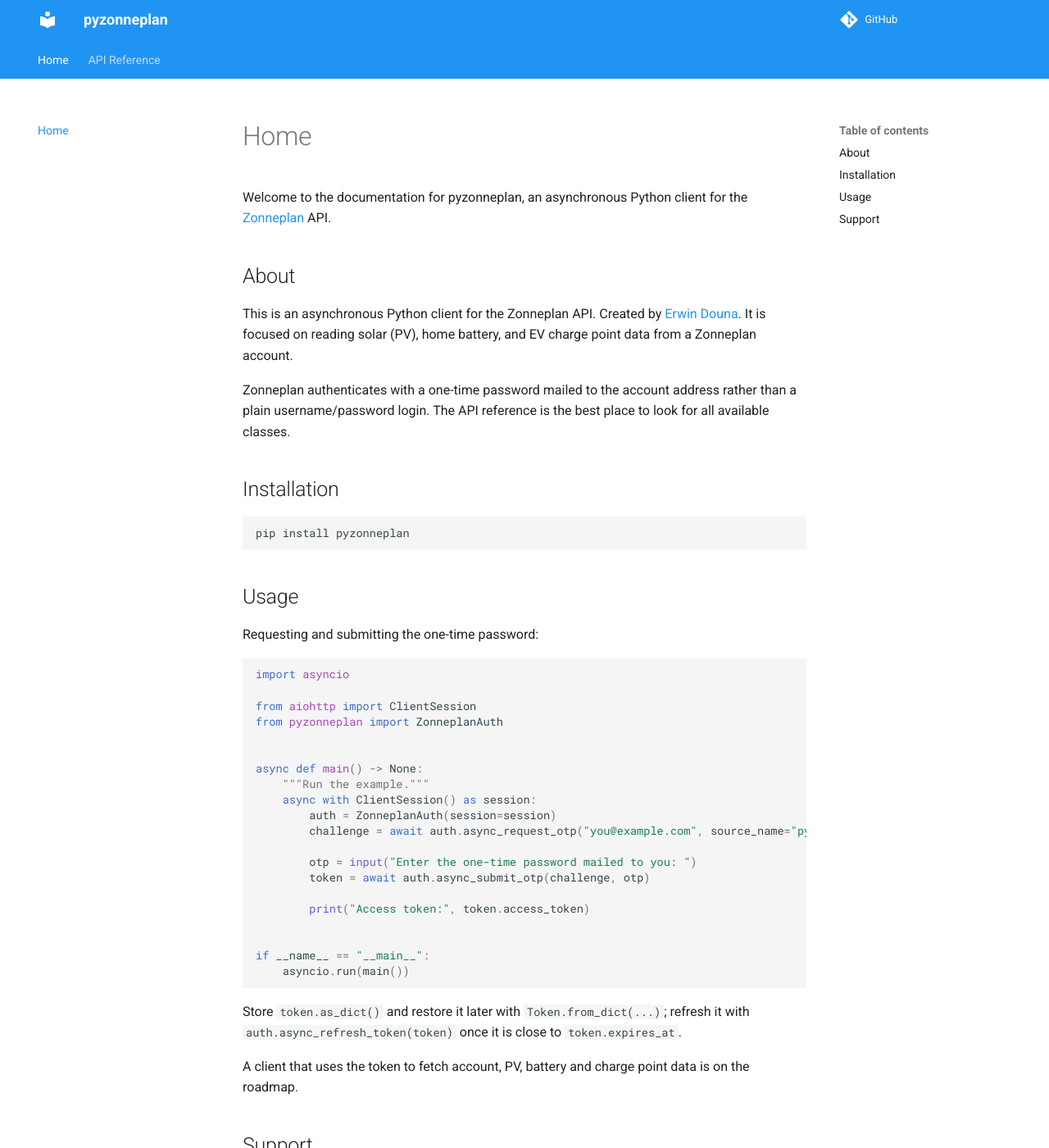
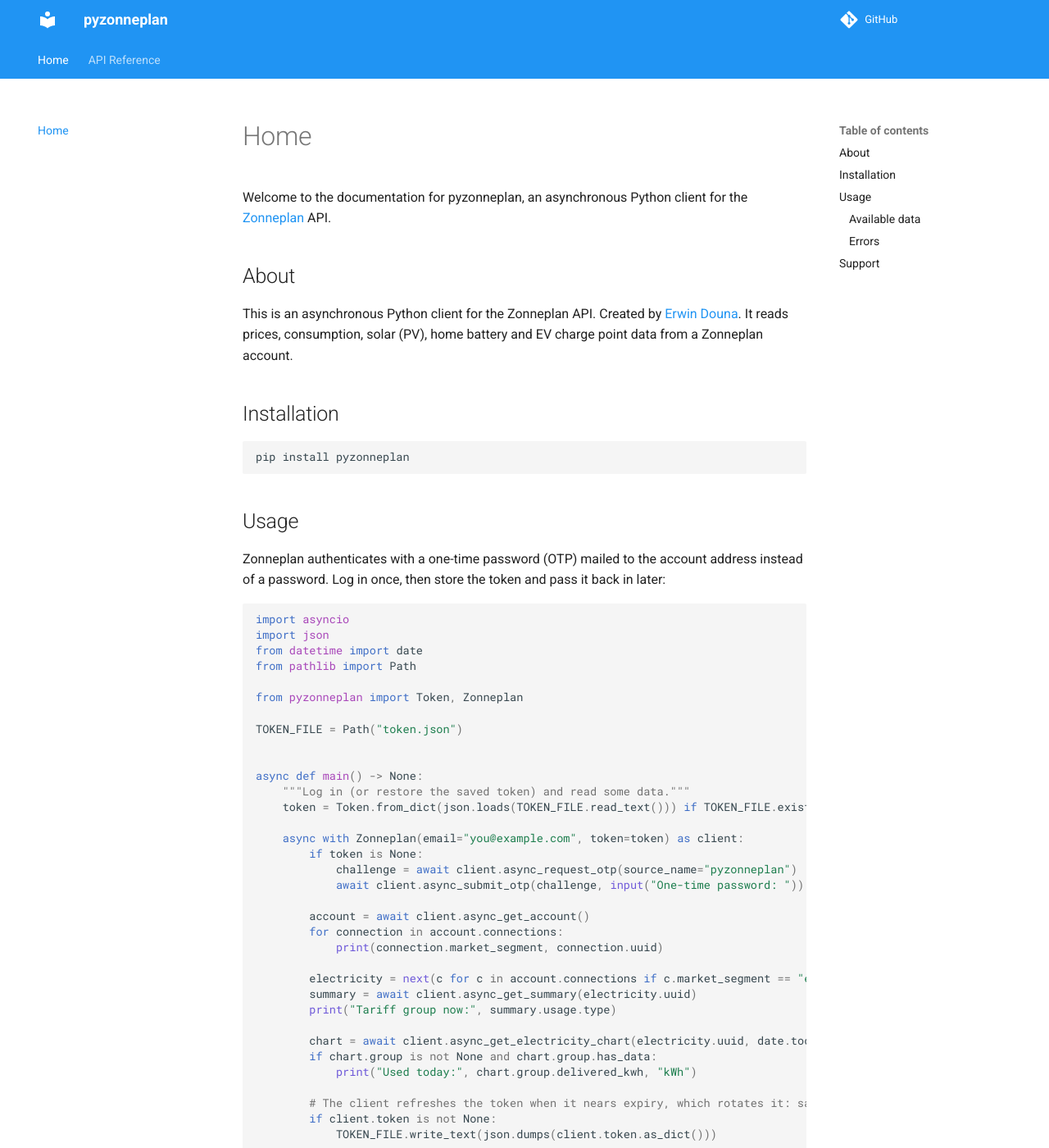
Before and after one commit to erwindouna/pyzonneplan, an MkDocs documentation site: the page built from docs/index.md, in a window 1280 px wide and 1400 px high. Shown: the whole window at 82% size. Built offline with MkDocs 1.6.1 and Material for MkDocs 9.7.7, drawn with Linux system fonts in a browser that asks for light colours; comment, search, counter and statistics services are not loaded; some of the changed text lies outside the part shown.

Commit message:
Update usage docs
The usage example used a ZonneplanAuth class that doesn't exist. Show
the real login and token restore flow, list the available methods and
document units, the late data without a P1 meter and the errors.

````diff
--- a/docs/index.md
+++ b/docs/index.md
@@ -4,9 +4,7 @@
 
 ## About
 
-This is an asynchronous Python client for the Zonneplan API. Created by [Erwin Douna](https://github.com/erwindouna). It is focused on reading solar (PV), home battery, and EV charge point data from a Zonneplan account.
-
-Zonneplan authenticates with a one-time password mailed to the account address rather than a plain username/password login. The API reference is the best place to look for all available classes.
+This is an asynchronous Python client for the Zonneplan API. Created by [Erwin Douna](https://github.com/erwindouna). It reads prices, consumption, solar (PV), home battery and EV charge point data from a Zonneplan account.
 
 ## Installation
 
@@ -16,34 +14,88 @@
 
 ## Usage
 
-Requesting and submitting the one-time password:
+Zonneplan authenticates with a one-time password (OTP) mailed to the account address instead of a password.
+Log in once, then store the token and pass it back in later:
 
 ```python
 import asyncio
+import json
+from datetime import date
+from pathlib import Path
 
-from aiohttp import ClientSession
-from pyzonneplan import ZonneplanAuth
+from pyzonneplan import Token, Zonneplan
+
+TOKEN_FILE = Path("token.json")
 
 
 async def main() -> None:
-    """Run the example."""
-    async with ClientSession() as session:
-        auth = ZonneplanAuth(session=session)
-        challenge = await auth.async_request_otp("you@example.com", source_name="pyzonneplan")
+    """Log in (or restore the saved token) and read some data."""
+    token = Token.from_dict(json.loads(TOKEN_FILE.read_text())) if TOKEN_FILE.exists() else None
 
-        otp = input("Enter the one-time password mailed to you: ")
-        token = await auth.async_submit_otp(challenge, otp)
+    async with Zonneplan(email="you@example.com", token=token) as client:
+        if token is None:
+            challenge = await client.async_request_otp(source_name="pyzonneplan")
+            await client.async_submit_otp(challenge, input("One-time password: "))
 
-        print("Access token:", token.access_token)
+        account = await client.async_get_account()
+        for connection in account.connections:
+            print(connection.market_segment, connection.uuid)
+
+        electricity = next(c for c in account.connections if c.market_segment == "electricity")
+        summary = await client.async_get_summary(electricity.uuid)
+        print("Tariff group now:", summary.usage.type)
+
+        chart = await client.async_get_electricity_chart(electricity.uuid, date.today())
+        if chart.group is not None and chart.group.has_data:
+            print("Used today:", chart.group.delivered_kwh, "kWh")
+
+        # The client refreshes the token when it nears expiry, which rotates it: save the latest one.
+        if client.token is not None:
+            TOKEN_FILE.write_text(json.dumps(client.token.as_dict()))
 
 
 if __name__ == "__main__":
     asyncio.run(main())
 ```
 
-Store `token.as_dict()` and restore it later with `Token.from_dict(...)`; refresh it with `auth.async_refresh_token(token)` once it is close to `token.expires_at`.
+### Available data
 
-A client that uses the token to fetch account, PV, battery and charge point data is on the roadmap.
+| Method | Returns |
+|---|---|
+| `async_get_account()` | The account, its addresses, connections and contracts |
+| `async_get_consumer_prices(chart)` | Electricity (hourly or quarter-hourly) or daily gas prices, with `price_at()` and cheapest/most expensive helpers |
+| `async_get_summary(connection_uuid)` | Live usage (P1 only), the current tariff group and a price forecast of about two days |
+| `async_get_electricity_chart(connection_uuid, day, interval)` | Electricity used and returned per hour, day or month |
+| `async_get_gas_chart(connection_uuid, day, interval)` | Gas used per hour, day or month |
+| `async_get_electricity_delivered(connection_uuid)` / `async_get_gas(connection_uuid)` | P1 totals, or `None` without a P1 meter |
+| `async_get_pv_installation(connection_uuid)` | Every solar inverter on the connection and today's yield |
+| `async_get_battery(connection_uuid, contract_uuid)` | Home battery state, results and modes |
+| `async_get_battery_chart(contract_uuid, day, interval)` | Home battery results per day or month |
+| `async_get_battery_control_mode(contract_uuid)` / `async_get_battery_home_optimization(contract_uuid)` | The battery's control mode, and its charge and discharge power settings for home optimization |
+| `async_get_charge_point(connection_uuid, contract_uuid)` | Charge point state, schedules and vehicles |
+| `async_set_locale(locale)` | Sets the language of the API's texts, e.g. `nl-NL` |
+
+The contract UUIDs come from the account, e.g. `connection.contracts_of_type(ContractType.HOME_BATTERY)`
+(constants such as `ContractType`, `ChartInterval` and `BatteryMode` live in `pyzonneplan.const`).
+Fields keep the API's raw units (1e-7 EUR, Wh, dm³, permille); properties such as `delivered_kwh`,
+`electricity_price_euro` and `state_of_charge_percent` convert them.
+
+Usage without a P1 meter arrives a day or more late from the grid operator: check `has_data` before trusting zeros,
+and expect the last hours of a day to be revised when the next day arrives.
+
+The PV, battery and charge point models follow the responses other projects have seen, but haven't been tested
+against live hardware yet. Reports and captured (anonymised) responses are welcome.
+
+### Errors
+
+Every error derives from `ZonneplanError`:
+
+- `ZonneplanAuthenticationError`: the token is invalid or expired (log in again); `ZonneplanInvalidOtpError` when the OTP is rejected.
+- `ZonneplanRateLimitError`: HTTP 429; `retry_after` holds the seconds to wait. It isn't retried.
+- `ZonneplanRequestError`: the API rejected the request (HTTP 400), e.g. an unknown chart interval.
+- `ZonneplanConnectionError` / `ZonneplanTimeoutError`: a network error, a timeout or any other HTTP error status; retried with backoff (`max_retries`, default 3).
+
+See the API reference for every model and its properties.
 
 ## Support
 
````
Also changed, not shown: README.md (+68 -13 lines).
